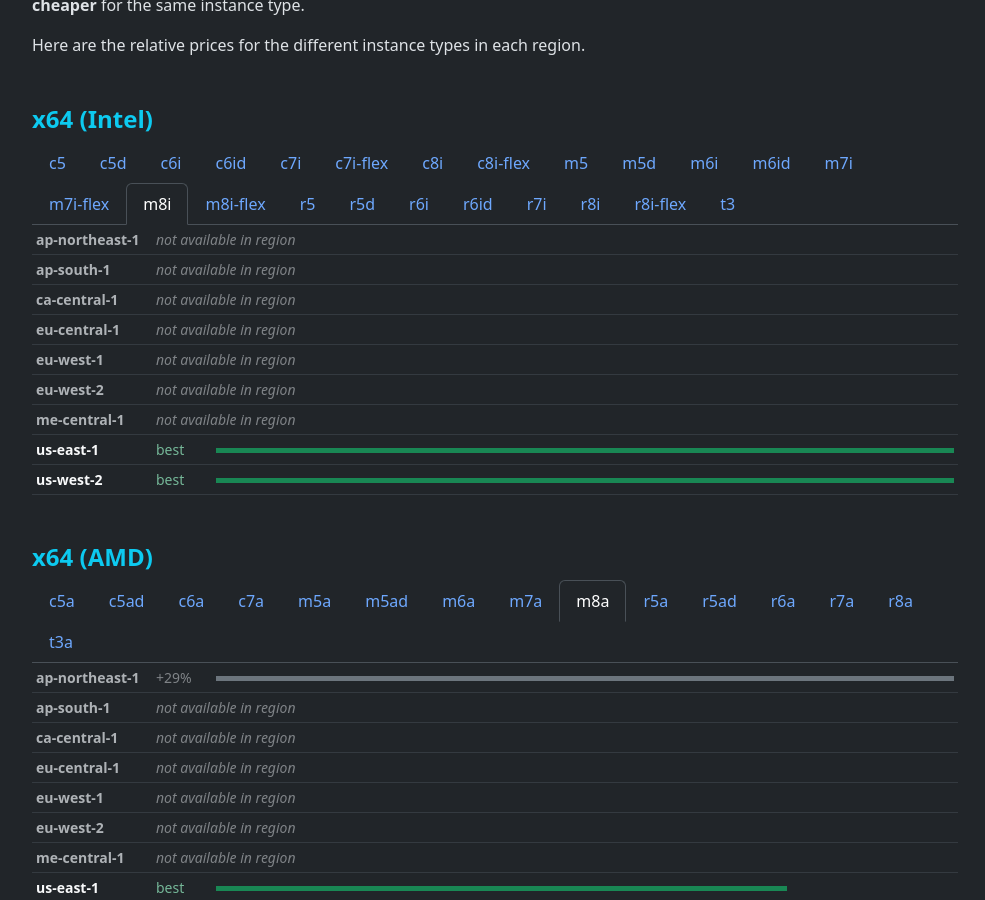
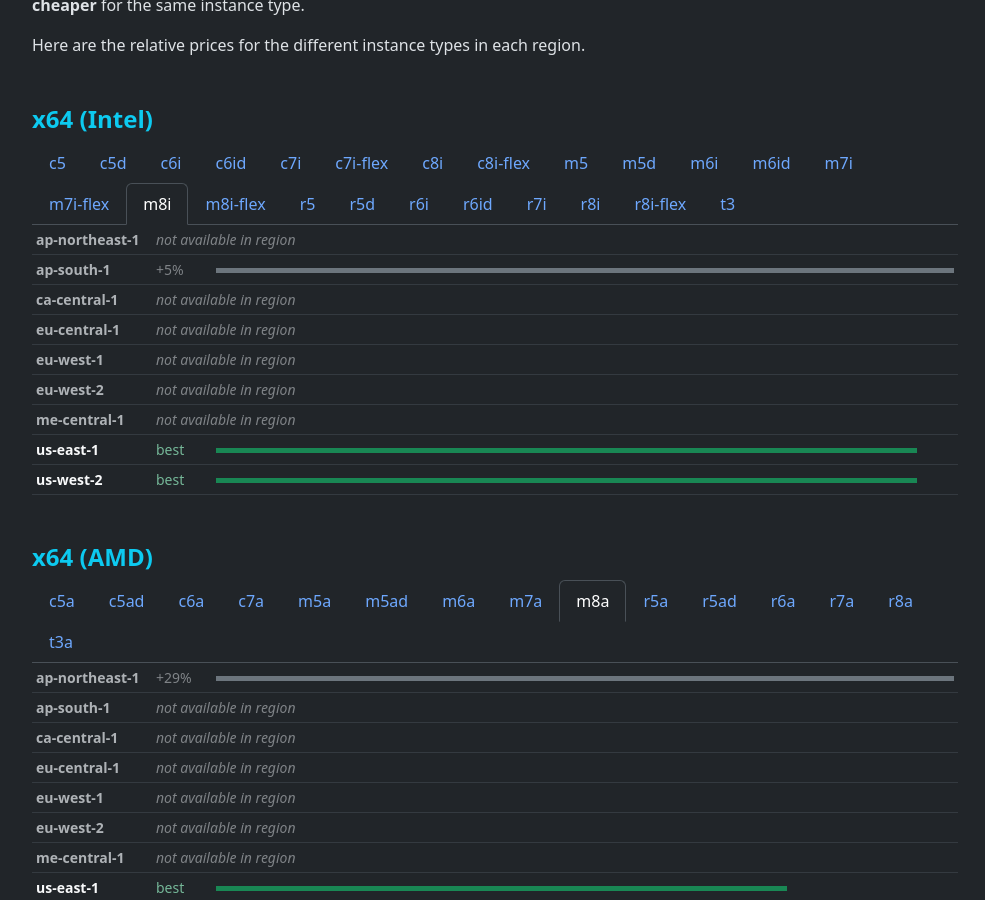
Before and after one commit to sprinters-sh/sprinters.sh, a Jekyll site: the page built from docs/aws-regions.md, in a window 1280 px wide and 900 px high, scrolled down 793 px. Shown: the whole window, without its empty margins (240-1225 px from the left). Built offline with Jekyll 4.4.1, drawn with Linux system fonts in a browser that asks for light colours.

Commit message:
Updated regional support

```diff
--- a/docs/aws-regions.md
+++ b/docs/aws-regions.md
@@ -72,8 +72,8 @@
     {% include instance-price.html active="false" family="m6id" ap-northeast-1="0.07665" ap-south-1="0.06405" ca-central-1="0.06615" eu-central-1="0.0714" eu-west-1="0.06615" eu-west-2="0.068775" me-central-1="0" us-east-1="0.059325" us-west-2="0.059325" %}
     {% include instance-price.html active="false" family="m7i" ap-northeast-1="0.0651" ap-south-1="0.053025" ca-central-1="0.056175" eu-central-1="0.060375" eu-west-1="0.056175" eu-west-2="0.058275" me-central-1="0.061795" us-east-1="0.0504" us-west-2="0.0504" %}
     {% include instance-price.html active="false" family="m7i-flex" ap-northeast-1="0.061845" ap-south-1="0.050375" ca-central-1="0.053365" eu-central-1="0.057355" eu-west-1="0.053365" eu-west-2="0.05536" me-central-1="0" us-east-1="0.04788" us-west-2="0.04788" %}
-    {% include instance-price.html active="true" family="m8i" ap-northeast-1="0" ap-south-1="0" ca-central-1="0" eu-central-1="0" eu-west-1="0" eu-west-2="0" me-central-1="0" us-east-1="0.05292" us-west-2="0.05292" %}
-    {% include instance-price.html active="false" family="m8i-flex" ap-northeast-1="0" ap-south-1="0" ca-central-1="0" eu-central-1="0" eu-west-1="0" eu-west-2="0" me-central-1="0" us-east-1="0.050275" us-west-2="0.050275" %}
+    {% include instance-price.html active="true" family="m8i" ap-northeast-1="0" ap-south-1="0.055675" ca-central-1="0" eu-central-1="0" eu-west-1="0" eu-west-2="0" me-central-1="0" us-east-1="0.05292" us-west-2="0.05292" %}
+    {% include instance-price.html active="false" family="m8i-flex" ap-northeast-1="0" ap-south-1="0.052895" ca-central-1="0" eu-central-1="0" eu-west-1="0" eu-west-2="0" me-central-1="0" us-east-1="0.050275" us-west-2="0.050275" %}
     {% include instance-price.html active="false" family="r5" ap-northeast-1="0.076" ap-south-1="0.065" ca-central-1="0.069" eu-central-1="0.076" eu-west-1="0.0705" eu-west-2="0.074" me-central-1="0.0775" us-east-1="0.063" us-west-2="0.063" %}
     {% include instance-price.html active="false" family="r5d" ap-northeast-1="0.087" ap-south-1="0.0755" ca-central-1="0.079" eu-central-1="0.0865" eu-west-1="0.08" eu-west-2="0.0845" me-central-1="0.088" us-east-1="0.072" us-west-2="0.072" %}
     {% include instance-price.html active="false" family="r6i" ap-northeast-1="0.076" ap-south-1="0.065" ca-central-1="0.069" eu-central-1="0.076" eu-west-1="0.0705" eu-west-2="0.074" me-central-1="0.07755" us-east-1="0.063" us-west-2="0.063" %}
```
